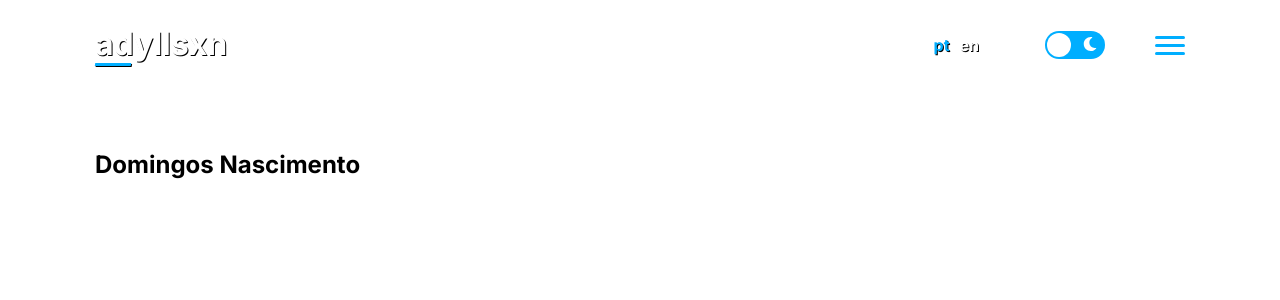
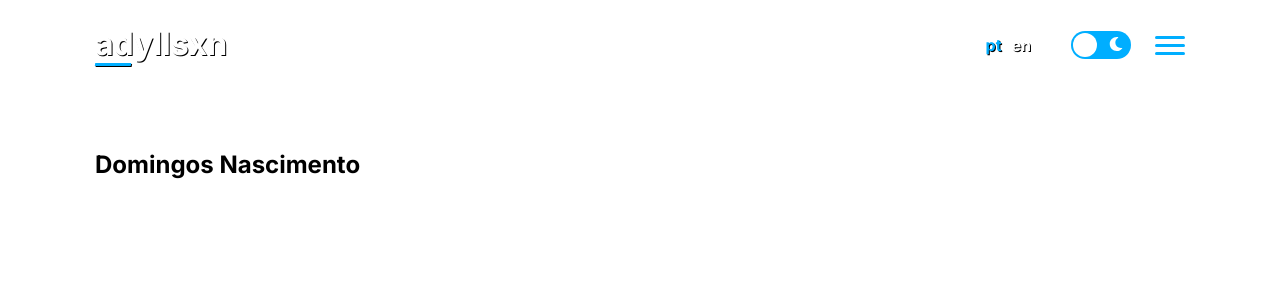
Before and after one commit to Adyllsxn/adyllsxn, a React (Vite) app in the folder portifolio/: page / in a window 1280 px wide. Shown: the top 300 px of the page. Built offline with nearby package versions, Linux system fonts and the light colour scheme.

Commit message:
estruturando o menu

```diff
--- a/portifolio/src/components/Header/Header.css
+++ b/portifolio/src/components/Header/Header.css
@@ -68,7 +68,7 @@ header{
     display: flex;
     justify-items: center;
     align-items: center;
-    gap: 50px;
+    gap: 24px;
 }
 .languages .navLinkLang{
     margin-left: 10px;
```
